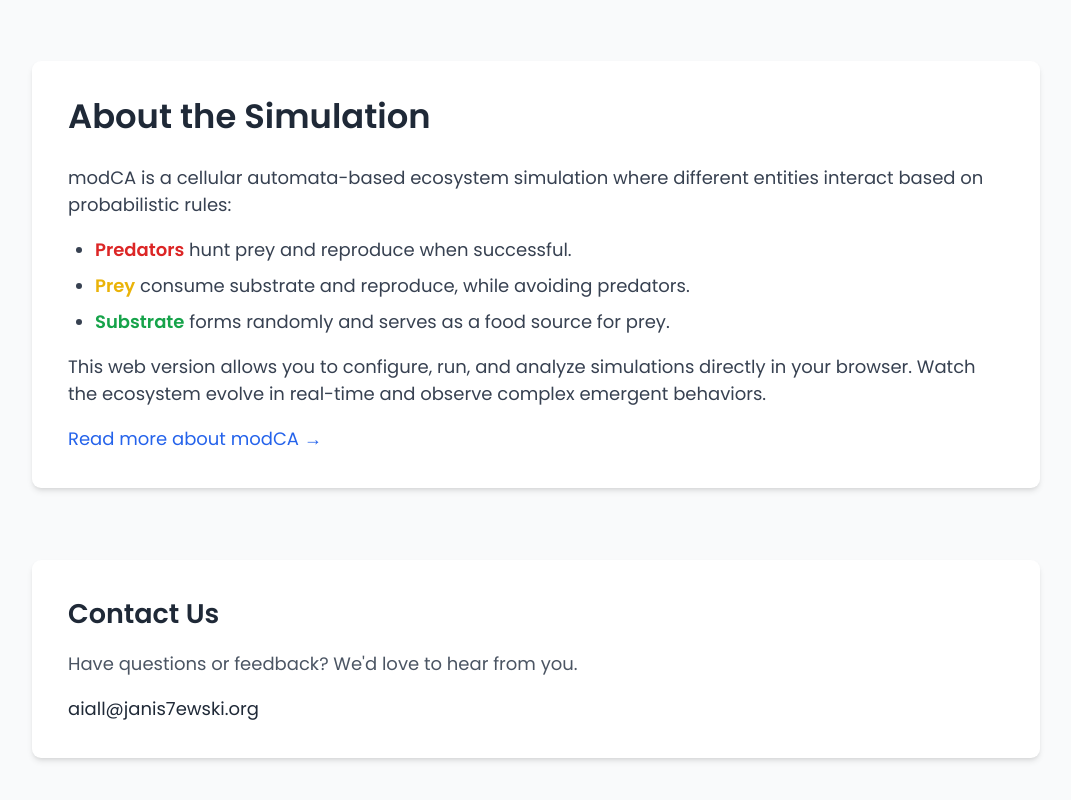
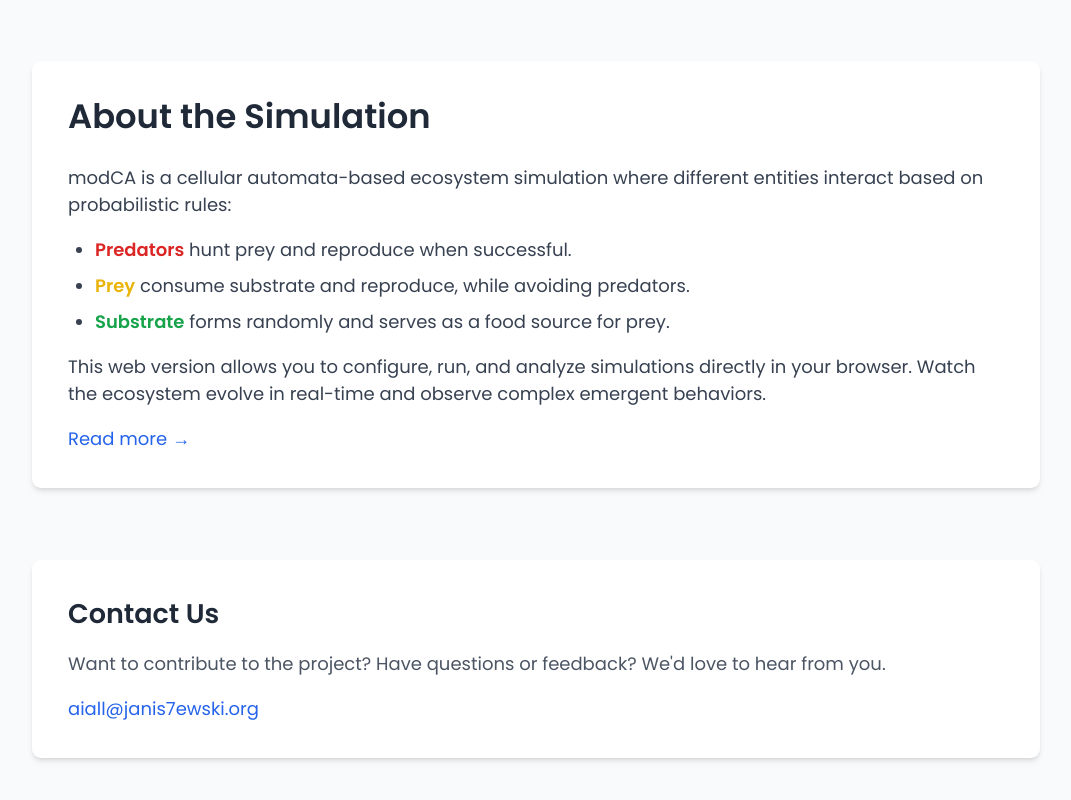
Before and after one commit to AIAll-TARS/modCA, a Next.js app in the folder frontend/: page / in a window 1280 px wide. Shown: the part 529-1329 px from the top of the page, without its empty margins (104-1175 px from the left). Built offline with nearby package versions, Linux system fonts and the light colour scheme.

Commit message:
feat(frontend): update homepage text and styling

```diff
--- a/frontend/src/pages/index.tsx
+++ b/frontend/src/pages/index.tsx
@@ -76,7 +76,7 @@ export default function Home() {
                                 This web version allows you to configure, run, and analyze simulations directly in your browser. Watch the ecosystem evolve in real-time and observe complex emergent behaviors.
                             </p>
                             <Link href="/about" className="text-blue-600 dark:text-blue-400 hover:underline">
-                                Read more about modCA →
+                                Read more →
                             </Link>
                         </div>
                     </div>
@@ -85,11 +85,11 @@ export default function Home() {
                         <div className="bg-white dark:bg-dark-card rounded-lg shadow-md p-8">
                             <h2 className="text-2xl font-semibold text-gray-800 dark:text-dark-text mb-4">Contact Us</h2>
                             <p className="text-gray-600 dark:text-gray-300 mb-4">
-                                Have questions or feedback? We'd love to hear from you.
+                                Want to contribute to the project? Have questions or feedback? We'd love to hear from you.
                             </p>
                             <>
                                 <div className="relative inline-block group">
-                                    <span className="text-gray-800 dark:text-gray-200 cursor-pointer select-none">
+                                    <span className="text-blue-600 dark:text-blue-400 cursor-pointer select-none">
                                         aiall@janis7ewski.org
                                     </span>
                                     <div className="absolute top-full left-0 mt-1 bg-white dark:bg-gray-800 border border-gray-200 dark:border-gray-600 rounded-md shadow-lg opacity-0 invisible group-hover:opacity-100 group-hover:visible transition-all duration-200 z-10 min-w-max">
```
